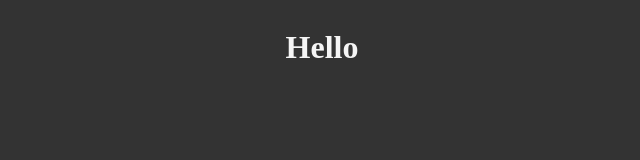
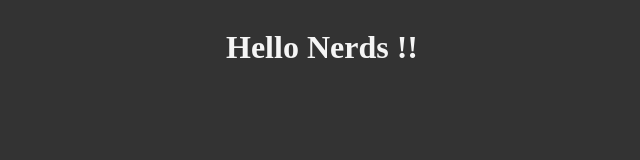
Before and after one commit to helmi88/First_repo_for_me, a plain HTML site: page index.html in a window 1280 px wide. Shown: the whole page, without its empty margins (318-958 px from the left). Drawn offline with Linux system fonts and the light colour scheme.

Commit message:
modification project

```diff
--- a/index.html
+++ b/index.html
@@ -11,7 +11,7 @@
 </head>
 
 <body>
-    <h1>Hello</h1>
+    <h1>Hello Nerds !!</h1>
 </body>
 
 </html>
```
Also changed, not shown: 1 other file.
